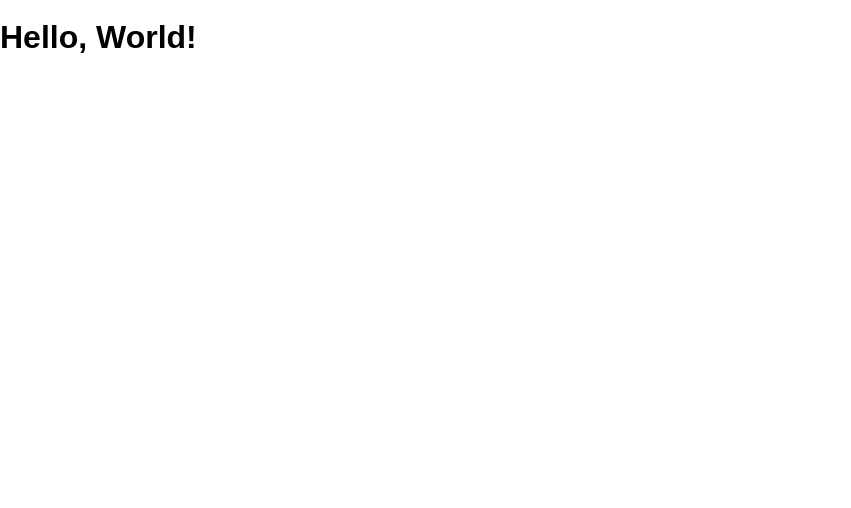
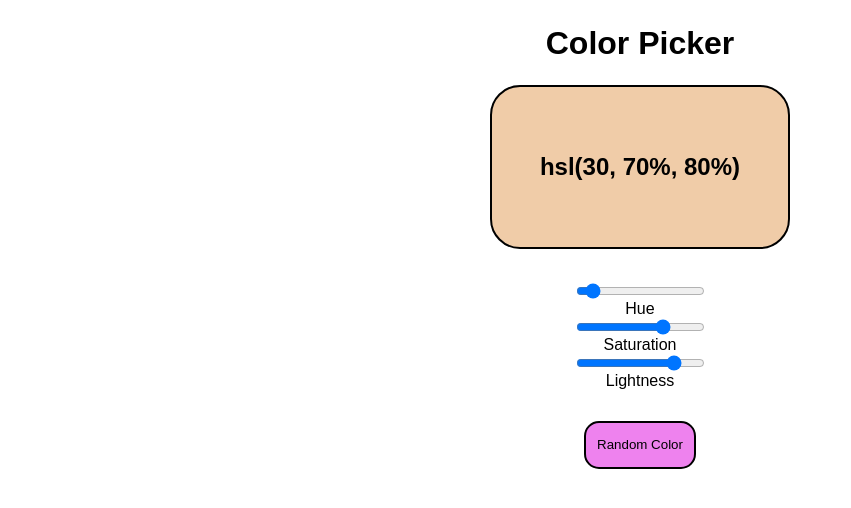
Before and after one commit to CelesteSippel/color-picker, a React (Create React App) app: page / in a window 1280 px wide. Shown: the top 508 px of the page, without its empty margins (0-851 px from the left). Built offline with nearby package versions, Linux system fonts and the light colour scheme.

Commit message:
added random color onClick

```diff
--- a/src/App.js
+++ b/src/App.js
@@ -1,10 +1,15 @@
 import React, { Component } from 'react'
-import HelloWorld from './components/HelloWorld'
+import ChangeColor from './components/ChangeColor'
 
-class App extends Component {
-  render() {
-    return <HelloWorld />
-  }
+const App = () => {
+  return (
+    <div>
+      <nav>
+        <h1>Color Picker</h1>
+      </nav>
+      <ChangeColor />
+    </div>
+  )
 }
 
 export default App
--- /dev/null
+++ b/src/components/ChangeColor.js
@@ -0,0 +1,63 @@
+import React, { useState } from 'react'
+
+const ChangeColor = () => {
+  const [hue, setHue] = useState(Math.floor(Math.random() * 360))
+  const [saturation, setSaturation] = useState(70)
+  const [lightness, setLightness] = useState(80)
+  return (
+    <main>
+      <section className="color-picker-display">
+        <section
+          className="background-box"
+          style={{
+            backgroundColor: `hsl(${hue}, ${saturation}%, ${lightness}%)`
+          }}
+        >
+          <h2
+            className="hsl-info"
+            style={{ color: `hsl(${hue}, ${saturation}, ${lightness})` }}
+          >
+            {`hsl(${hue}, ${saturation}%, ${lightness}%)`}
+          </h2>
+        </section>
+      </section>
+      <section className="slider"></section>
+      <input
+        type="range"
+        max="360"
+        defaultValue={hue}
+        onChange={e => {
+          setHue(e.target.value)
+        }}
+      />
+      <section className="slider-type">Hue</section>
+      <input
+        type="range"
+        defaultValue={saturation}
+        onChange={e => {
+          setSaturation(e.target.value)
+        }}
+      />
+      <section className="slider-type">Saturation</section>
+      <input
+        type="range"
+        defaultValue={lightness}
+        onChange={e => {
+          setLightness(e.target.value)
+        }}
+      />
+      <section className="slider-type">Lightness</section>
+      <button
+        onClick={() => {
+          setHue(Math.floor(Math.random() * 360))
+          setSaturation(Math.floor(Math.random() * 100))
+          setLightness(Math.floor(Math.random() * 100))
+        }}
+      >
+        Random Color
+      </button>
+    </main>
+  )
+}
+
+export default ChangeColor
--- a/src/components/HelloWorld.js
+++ /dev/null
@@ -1,9 +0,0 @@
-import React, { Component } from 'react'
-
-class HelloWorld extends Component {
-  render() {
-    return <h1>Hello, World!</h1>
-  }
-}
-
-export default HelloWorld
--- a/src/index.css
+++ b/src/index.css
@@ -10,3 +10,44 @@ body {
   margin: 0;
   min-height: 100%;
 }
+
+nav {
+  display: flex;
+  flex-direction: column;
+  align-items: center;
+}
+h1 {
+  font-size: 2rem;
+}
+
+main {
+  display: flex;
+  flex-direction: column;
+  align-items: center;
+}
+
+.color-picker-display {
+  text-align: center;
+}
+
+.background-box {
+  margin-bottom: 2rem;
+  border-radius: 30px;
+  border: solid 2px;
+  padding: 3rem;
+}
+
+.slider {
+  display: flex;
+  flex-direction: column;
+  align-items: center;
+}
+
+button {
+  margin-top: 2rem;
+  height: 3rem;
+  width: 7rem;
+  background-color: violet;
+  border: solid 2px;
+  border-radius: 15px;
+}
```
